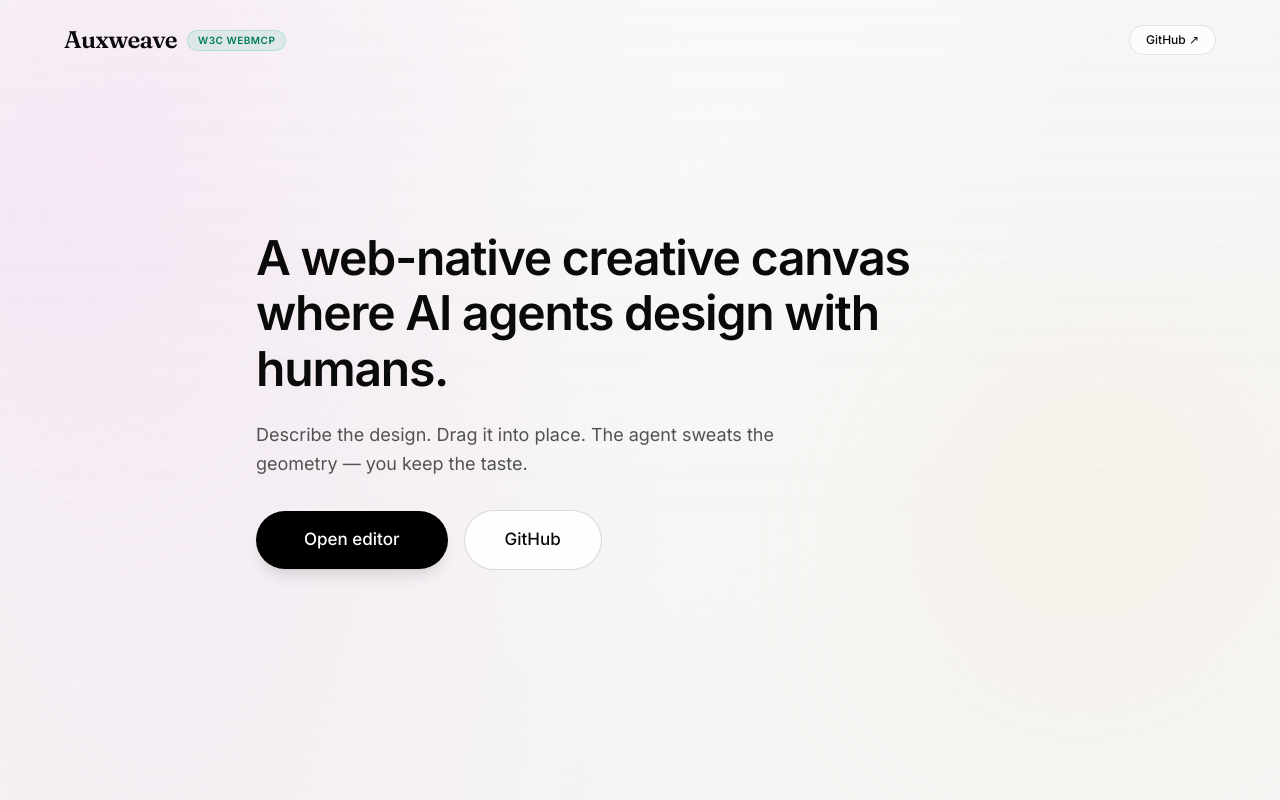
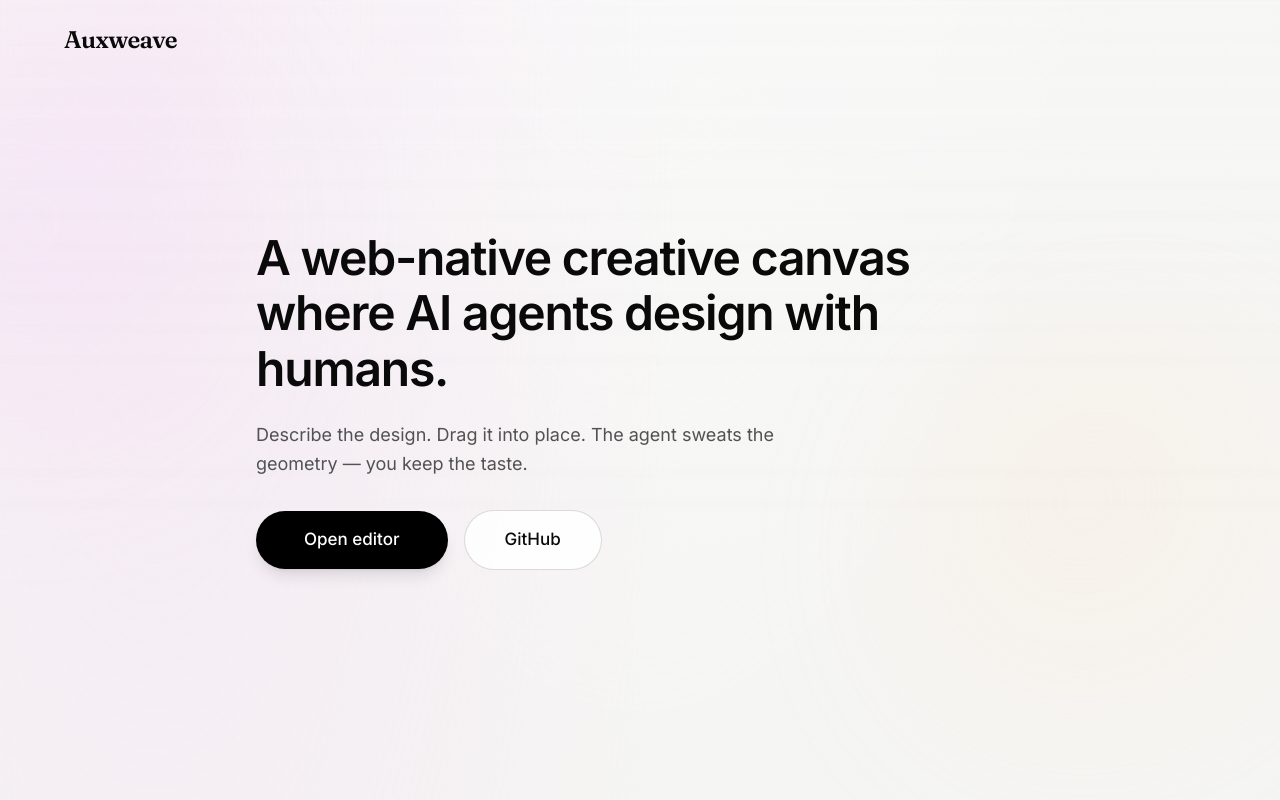
Before and after one commit to N-lia/AuxWeave, a React (Vite) app in the folder frontend/: page / in a window 1280 px wide. Shown: the top 800 px of the page. Built offline with nearby package versions, Linux system fonts and the light colour scheme; no server answers; what @hugeicons/core-free-icons would draw is missing.

Commit message:
fix(landing): remove top header pills and refine hero subtext

```diff
--- a/frontend/src/routes/index.tsx
+++ b/frontend/src/routes/index.tsx
@@ -199,17 +199,6 @@ function Landing() {
         <header className="absolute top-0 left-0 right-0 z-20 flex items-center justify-between px-6 py-6 sm:px-10 lg:px-16">
           <div className="flex items-center gap-2.5">
             <span className="display-title text-2xl font-bold tracking-tight text-[var(--text)]">Auxweave</span>
-            <span className="rounded-full bg-emerald-500/10 border border-emerald-500/20 px-2.5 py-0.5 text-[10px] font-bold tracking-wider text-emerald-700 uppercase">W3C WebMCP</span>
-          </div>
-          <div className="flex items-center gap-3">
-            <a
-              href="https://github.com/N-lia/AuxWeave"
-              target="_blank"
-              rel="noopener noreferrer"
-              className="rounded-full border border-black/10 bg-white/70 px-4 py-1.5 text-xs font-medium text-[var(--text)] no-underline backdrop-blur-sm hover:bg-white hover:border-black/20 transition"
-            >
-              GitHub ↗
-            </a>
           </div>
         </header>
         <div className="hero-bg-orb hero-bg-orb-a" aria-hidden="true" />
```
